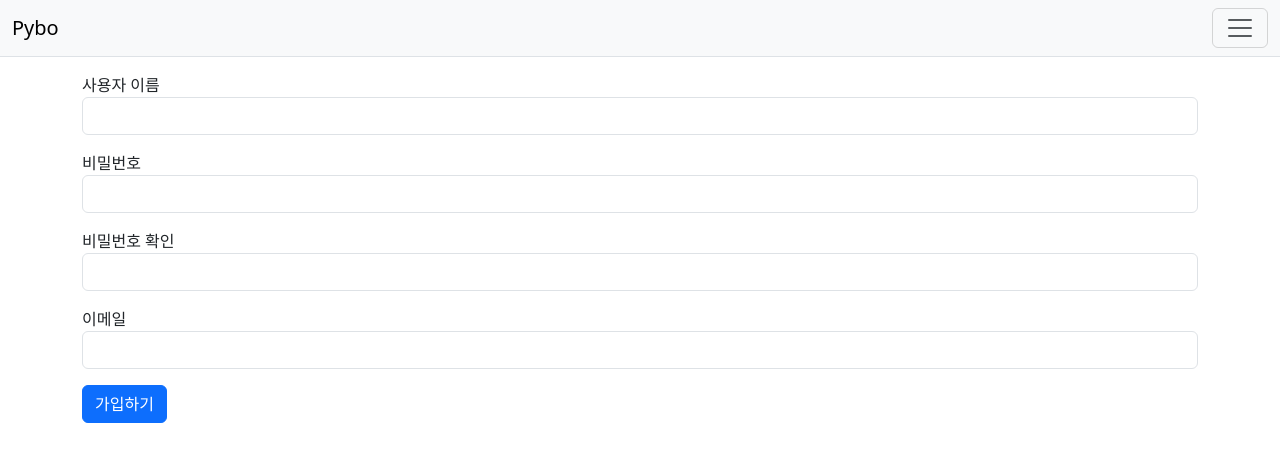
After one commit to qwerty1347/jump_to_django, a Django app: template templates/pybo/user/signup.html in a window 1280 px wide. The commit adds this page. Shown: the top 462 px of the page. Run offline with Django 5.2, Linux system fonts and the light colour scheme; the template is opened without the code that fills it, so the values that code supplies are empty.

Commit message:
3-06 회원가입 (url, template 추가)

```diff
--- a/apps/common/auth/views/auth.py
+++ b/apps/common/auth/views/auth.py
@@ -0,0 +1,5 @@
+from django.http import HttpRequest, HttpResponse
+
+
+def signup(request: HttpRequest):
+    return HttpResponse("signup")
--- a/apps/pybo/urls.py
+++ b/apps/pybo/urls.py
@@ -1,14 +1,16 @@
 from django.contrib.auth import views as auth_views
 from django.urls import include, path
-from . import views
+
+from apps.common.auth.views import auth
+from common.constants.template import TemplateConstants
 
 
 app_name= "pybo"
 
 urlpatterns = [
-    path('', views.index, name="index"),
-    path('login/', auth_views.LoginView.as_view(template_name='pybo/common/login.html'), name="login"),
+    path('login/', auth_views.LoginView.as_view(template_name=TemplateConstants.PYBO['user']['login']), name="login"),
     path('logout/', auth_views.LogoutView.as_view(), name="logout"),
+    path('signup/', auth.signup, name="signup"),
     path('question/', include('apps.pybo.question.urls', namespace="question")),
     path('answer/', include('apps.pybo.answer.urls', namespace="answer")),
 ]
--- a/common/constants/template.py
+++ b/common/constants/template.py
@@ -5,6 +5,10 @@ class TemplateConstants:
     }
 
     PYBO = {
+        'user': {
+            'login': 'pybo/user/login.html',
+            'signup': 'pybo/user/signup.html',
+        },
         'question': {
             'list': 'pybo/question/list.html',
             'detail': 'pybo/question/detail.html',
--- a/templates/pybo/common/nav.html
+++ b/templates/pybo/common/nav.html
@@ -1,6 +1,14 @@
 <nav class="navbar navbar-light bg-light border-bottom">
     <div class="container-fluid d-flex align-items-center">
         <a href="#" class="navbar-brand">Pybo</a>
+
+        <button class="navbar-toggler ms-auto" type="button" data-bs-toggle="collapse" data-bs-target="#navbarSupportedContent" aria-controls="navbarSupportedContent" aria-expanded="false" aria-label="Toggle navigation">
+            <span class="navbar-toggler-icon"></span>
+        </button>
+
+        <div class="collapse navbar-collapse" id="navbarSupportedContent">
+            <ul class="navbar-nav ms-auto mb-2 mb-lg-0">
+                <li class="nav-item">
                     {% if user.is_authenticated %}
                     <form action="{% url 'pybo:logout' %}" method="POST">
                         {% csrf_token %}
@@ -9,12 +17,12 @@
                     {% else %}
                     <a href="{% url 'pybo:login' %}" class="nav-link ms-2">로그인</a>
                     {% endif %}
-        <button class="navbar-toggler ms-auto" type="button" data-bs-toggle="collapse" data-bs-target="#navbarSupportedContent" aria-controls="navbarSupportedContent" aria-expanded="false" aria-label="Toggle navigation">
-            <span class="navbar-toggler-icon"></span>
-        </button>
-
-    <div class="collapse navbar-collapse" id="navbarSupportedContent">
-        <ul class="navbar-nav ms-auto mb-2 mb-lg-0">
+                </li>
+                <li>
+                    {% if not user.is_authenticated %}
+                    <a href="{% url 'pybo:signup' %}" class="nav-link">회원가입</a>
+                    {% endif %}
+                </li>
             </ul>
         </div>
     </div>
--- a/templates/pybo/common/login.html
+++ b/templates/pybo/user/login.html
@@ -2,7 +2,7 @@
 
 {% block content %}
 <div class="container my-3">
-    <form action="#" method="post">
+    <form action="" method="post">
         {% csrf_token %}
         <div class="mb-3">
             <label for="username">아이디</label>
--- /dev/null
+++ b/templates/pybo/user/signup.html
@@ -0,0 +1,30 @@
+{% extends "pybo/common/base.html" %}
+
+{% block content %}
+<div class="container my-3">
+    <form action="" method="post">
+        {% csrf_token %}
+        <div class="mb-3">
+            <label for="username">사용자 이름</label>
+            <input type="text" class="form-control" name="username" id="username" value="">
+        </div>
+
+        <div class="mb-3">
+            <label for="password1">비밀번호</label>
+            <input type="password" class="form-control" name="password1" id="password1" value="">
+        </div>
+
+        <div class="mb-3">
+            <label for="password2">비밀번호 확인</label>
+            <input type="password" class="form-control" name="password2" id="password2" value="">
+        </div>
+
+        <div class="mb-3">
+            <label for="email">이메일</label>
+            <input type="email" class="form-control" name="email" id="email" value="">
+        </div>
+
+        <button type="submit" class="btn btn-primary">가입하기</button>
+    </form>
+</div>
+{% endblock content %}
```
Also changed, not shown: apps/common/auth/forms/user_create.py (added, +11 -0 lines), apps/pybo/answer/__init__.py (added). Lines whose indentation alone changed are shown as unchanged.
